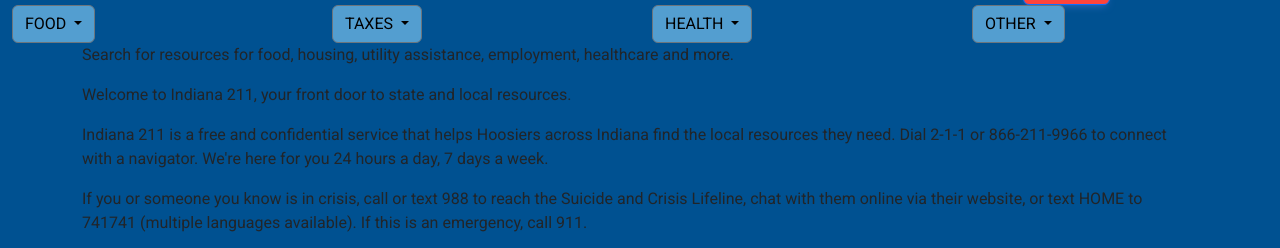
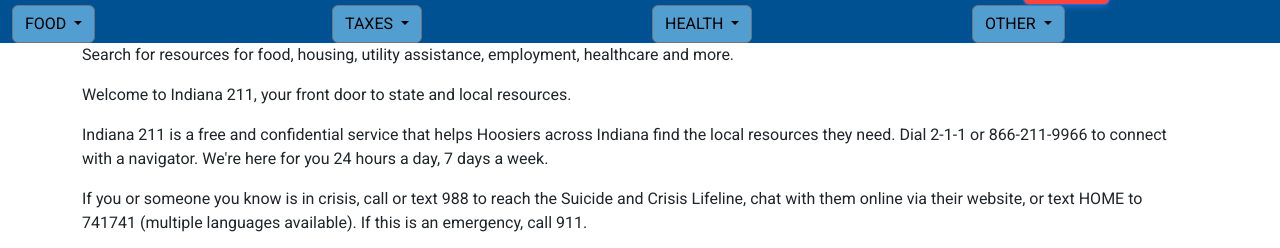
Before and after one commit to rhit-ingramda/CSSE-280-Group-3, a plain HTML site: page index.html in a window 1280 px wide. Shown: the part 89-337 px from the top of the page. Drawn offline with nearby package versions, Linux system fonts and the light colour scheme; some packages are replaced by stand-ins of ours; a script that the page names is missing.

Commit message:
Changed background to white for main body

```diff
--- a/public/results.css
+++ b/public/results.css
@@ -42,11 +42,10 @@
 }
 
 #resultsContainer{
-    background-color: var(--dark_blue);
+
 }
 
 body{
-    background-color: var(--dark_blue);
     font-family: var(--font);
 }
 
```
